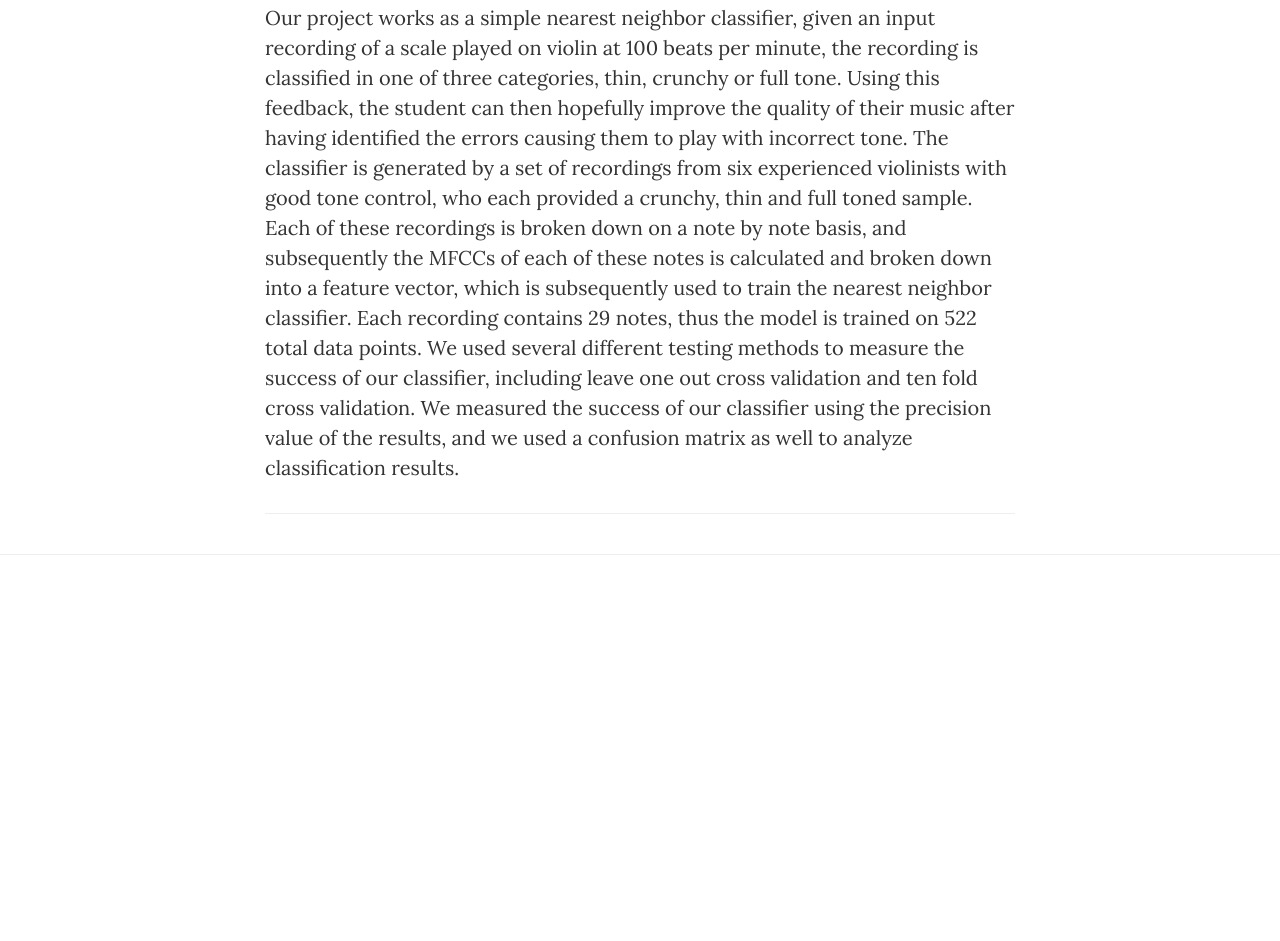
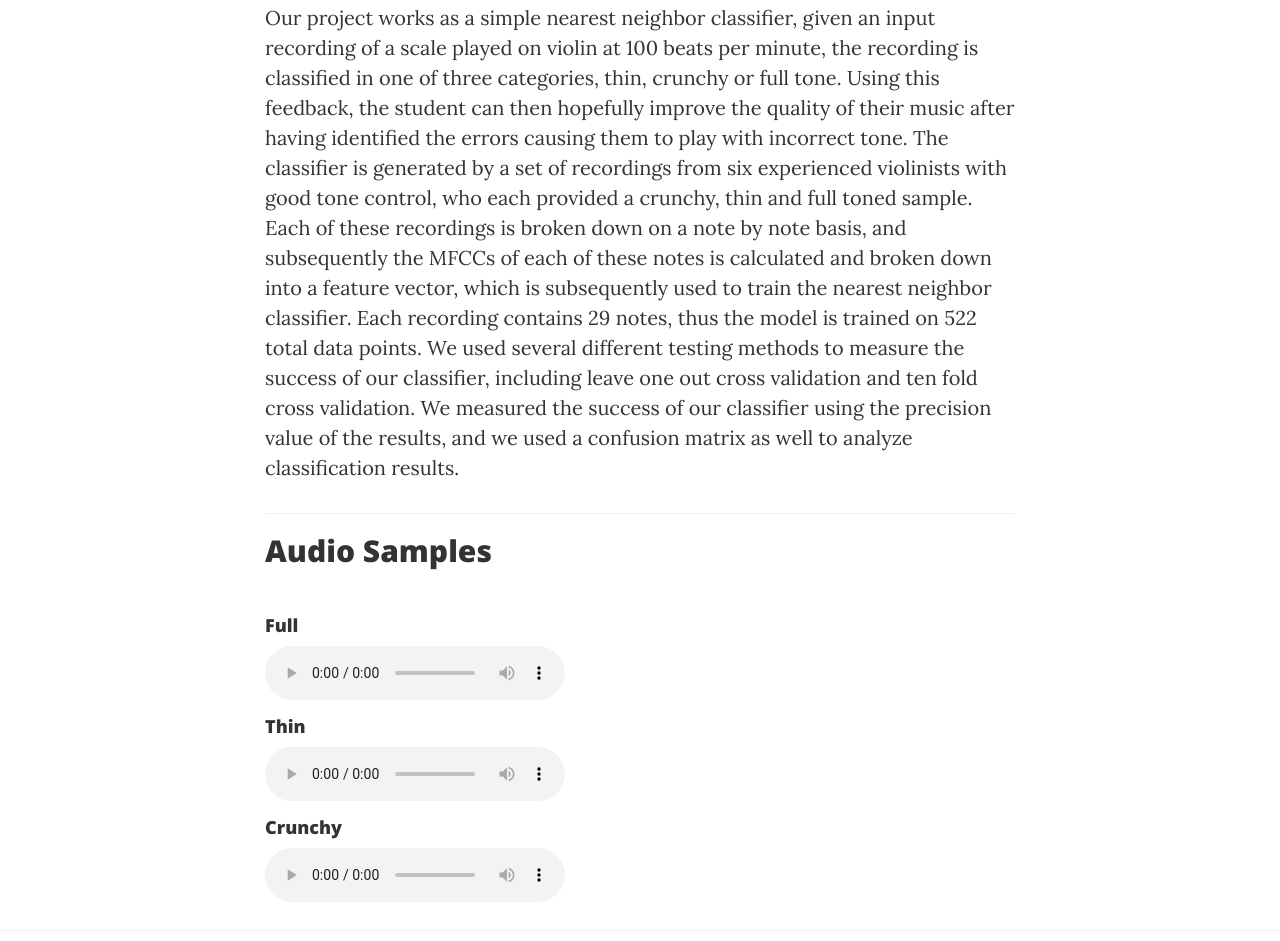
Before and after one commit to mniemer/TonEd, a website: page Website/index.html in a window 1280 px wide. Shown: the part 1041-1982 px from the top of the page. Before the commit the page ends 1616 px from the top, so only its background shows below. Drawn offline with nearby package versions, Linux system fonts and the light colour scheme.

Commit message:
audio samples

```diff
--- a/Website/index.html
+++ b/Website/index.html
@@ -94,6 +94,30 @@
                     <p> Our project works as a simple nearest neighbor classifier, given an input recording of a scale played on violin at 100 beats per minute, the recording is classified in one of three categories, thin, crunchy or full tone. Using this feedback, the student can then hopefully improve the quality of their music after having identified the errors causing them to play with incorrect tone. The classifier is generated by a set of recordings from six experienced violinists with good tone control, who each provided a crunchy, thin and full toned sample. Each of these recordings is broken down on a note by note basis, and subsequently the MFCCs of each of these notes is calculated and broken down into a feature vector, which is subsequently used to train the nearest neighbor classifier. Each recording contains 29 notes, thus the model is trained on 522 total data points. We used several different testing methods to measure the success of our classifier, including leave one out cross validation and ten fold cross validation. We measured the success of our classifier using the precision value of the results, and we used a confusion matrix as well to analyze classification results. </p>
                 </div>
                 <hr>
+                <h2 class = "post-title">
+                    Audio Samples
+                </h2>
+                <br>
+                <h4>
+                    Full
+                </h4>
+                <audio controls>
+                    <source src = "../samples/JonHuang_Full.wav" type = "audio/wav">
+                </audio>
+                <br>
+                <h4>
+                    Thin
+                </h4>
+                <audio controls>
+                    <source src = "../samples/JonHuang_Thin.wav" type = "audio/wav">
+                </audio>
+                <br>
+                <h4>
+                    Crunchy
+                </h4>
+                <audio controls>
+                    <source src = "../samples/JonHuang_Crunchy.wav" type = "audio/wav">
+                </audio>
             </div>
         </div>
     </div>
```
